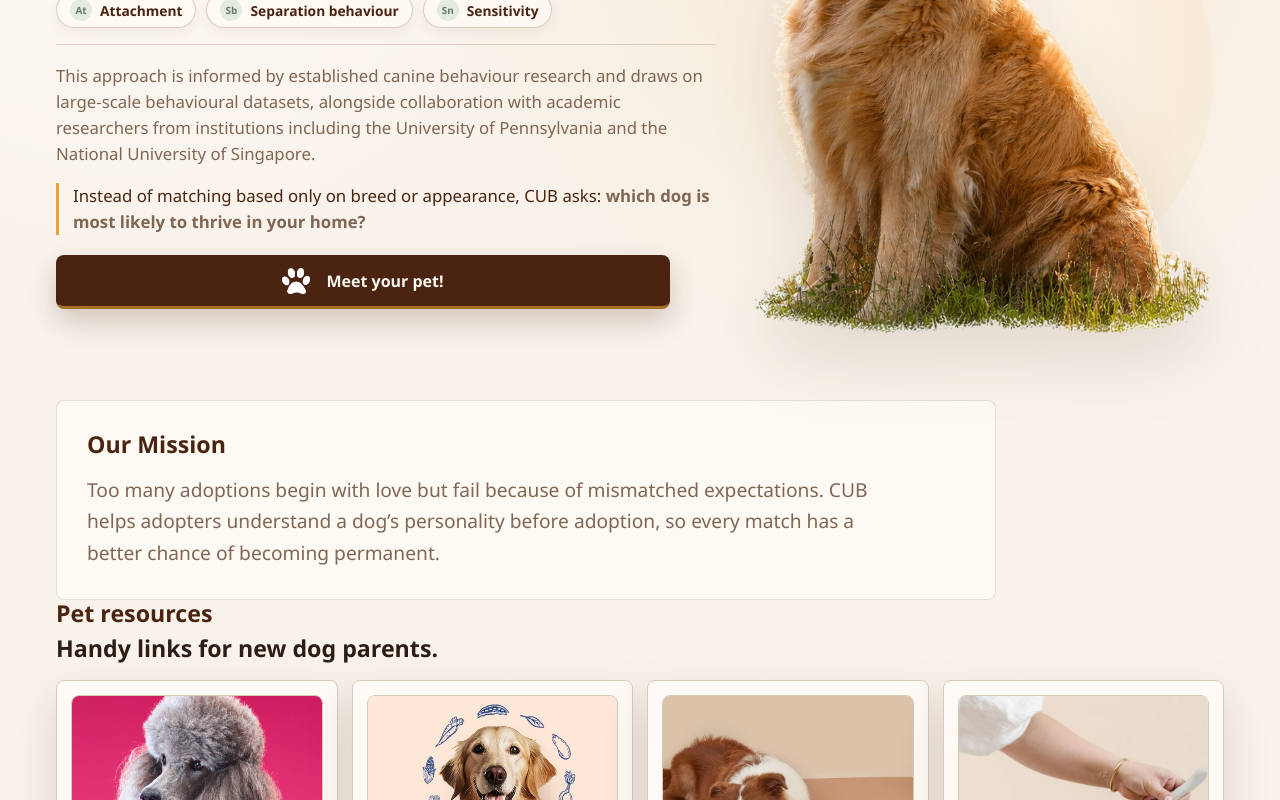
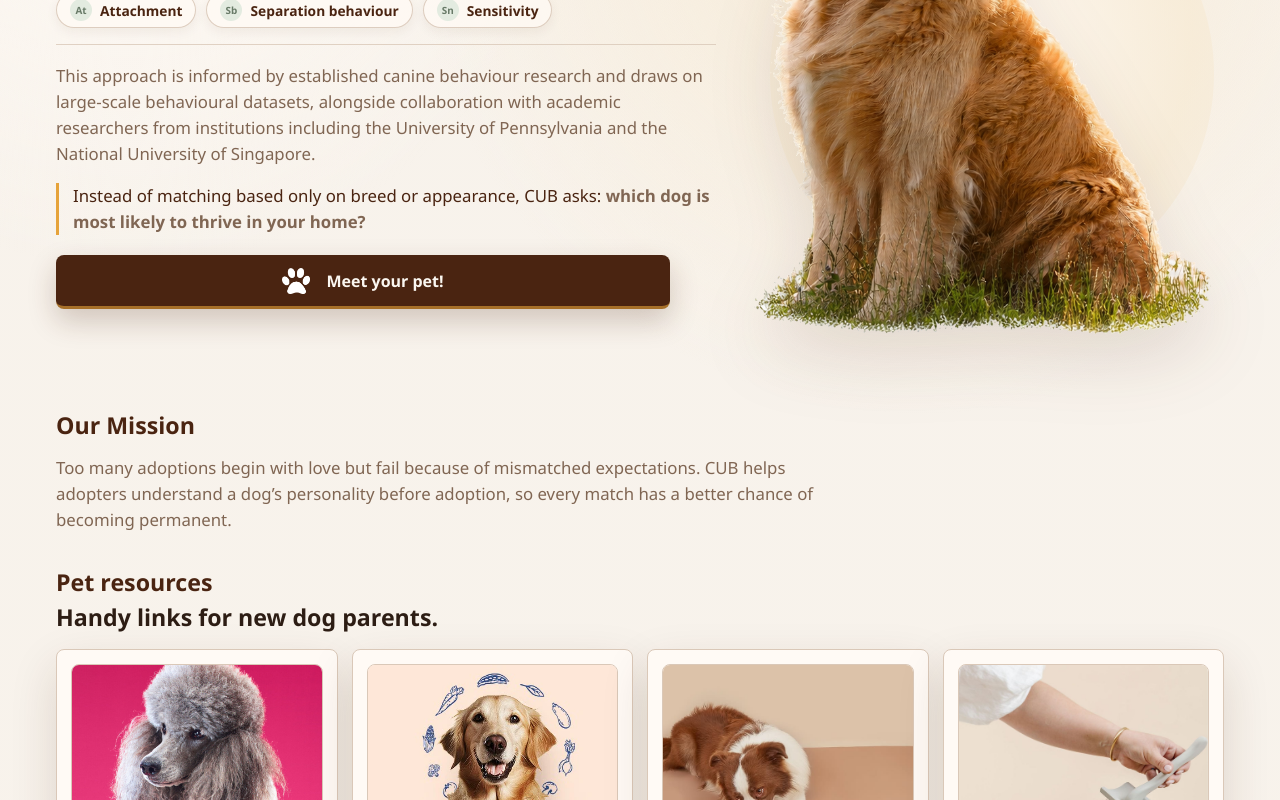
Before and after one commit to yjjrun/CUB, a React (Vite) app: page / in a window 1280 px wide. Shown: the part 474-1274 px from the top of the page. Built offline with nearby package versions, Linux system fonts and the light colour scheme.

Commit message:
Normalize homepage section spacing

```diff
--- a/src/styles.css
+++ b/src/styles.css
@@ -169,6 +169,11 @@ img {
   pointer-events: none;
 }
 
+.home-screen {
+  display: grid;
+  gap: 36px;
+}
+
 .home-hero {
   display: grid;
   grid-template-columns: minmax(0, 1.05fr) minmax(470px, 0.78fr);
@@ -176,7 +181,7 @@ img {
   align-items: center;
   min-height: 650px;
   padding: 30px 0 42px;
-  margin-bottom: 24px;
+  margin-bottom: 0;
   border: 0;
   background: transparent;
   box-shadow: none;
@@ -610,19 +615,19 @@ img {
 }
 
 .mission-section {
-  max-width: 940px;
-  padding: 30px;
-  border: 1px solid rgba(89, 58, 39, 0.14);
-  border-radius: 8px;
-  background: rgba(255, 253, 249, 0.64);
+  max-width: 100%;
+  padding: 0;
+  border: 0;
+  border-radius: 0;
+  background: transparent;
 }
 
 .mission-section p {
-  max-width: 820px;
+  max-width: 760px;
   margin: 0;
   color: var(--mocha);
-  font-size: clamp(1.08rem, 1.5vw, 1.32rem);
-  line-height: 1.65;
+  font-size: 1.05rem;
+  line-height: 1.55;
 }
 
 .collab-grid {
```
